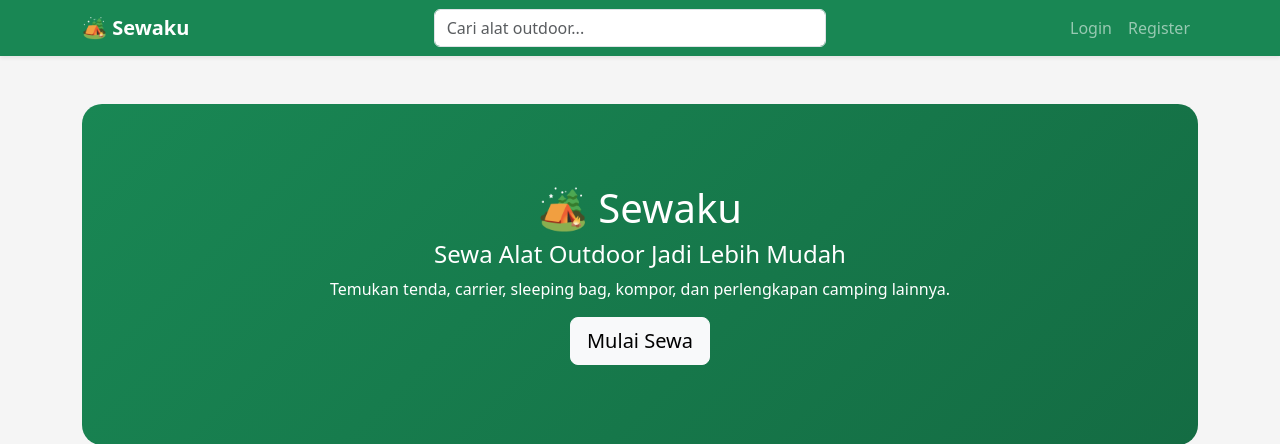
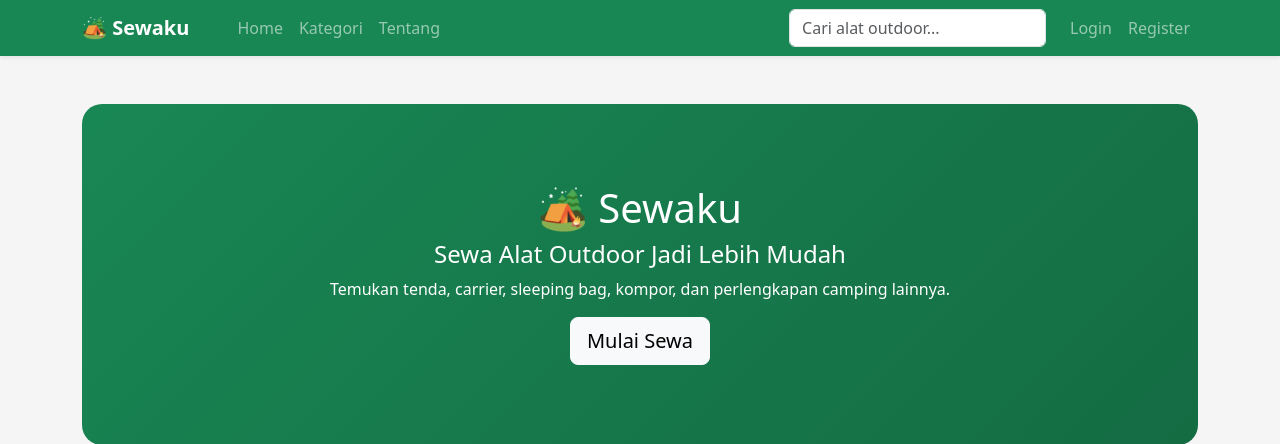
Before and after one commit to Sewaku23/Sewaku, a Django app: template templates/home.html in a window 1280 px wide. Shown: the top 444 px of the page. Run offline with Django 5.2, Linux system fonts and the light colour scheme; the template is opened without the code that fills it, so the values that code supplies are empty.

Commit message:
feat(auth): finalize profile and navbar

```diff
--- a/templates/components/navbar.html
+++ b/templates/components/navbar.html
@@ -1,57 +1,119 @@
 <nav class="navbar navbar-expand-lg navbar-dark bg-success shadow-sm">
     <div class="container">
 
-        <a class="navbar-brand fw-bold" href="/">
+        <a class="navbar-brand fw-bold" href="{% url 'home' %}">
             🏕 Sewaku
         </a>
 
         <button class="navbar-toggler"
                 type="button"
                 data-bs-toggle="collapse"
-                data-bs-target="#navbar">
+                data-bs-target="#navbarNav">
 
             <span class="navbar-toggler-icon"></span>
 
         </button>
 
-        <div class="collapse navbar-collapse" id="navbar">
+        <div class="collapse navbar-collapse" id="navbarNav">
 
-            <form class="d-flex mx-auto" style="width:400px">
+            <!-- Menu kiri -->
+            <ul class="navbar-nav me-auto ms-4">
+
+                <li class="nav-item">
+                    <a class="nav-link" href="{% url 'home' %}">
+                        Home
+                    </a>
+                </li>
+
+                <li class="nav-item">
+                    <a class="nav-link" href="#">
+                        Kategori
+                    </a>
+                </li>
+
+                <li class="nav-item">
+                    <a class="nav-link" href="#">
+                        Tentang
+                    </a>
+                </li>
+
+            </ul>
+
+            <!-- Search -->
+            <form class="d-flex me-3">
 
                 <input
-                    class="form-control me-2"
+                    class="form-control"
+                    type="search"
                     placeholder="Cari alat outdoor...">
 
             </form>
 
+            <!-- Menu kanan -->
             <ul class="navbar-nav">
 
                 {% if user.is_authenticated %}
 
-    <li class="nav-item">
-        <a class="nav-link" href="{% url 'profile' %}">
-            {{ user.username }}
+                <li class="nav-item dropdown">
+
+                    <a class="nav-link dropdown-toggle"
+                       href="#"
+                       role="button"
+                       data-bs-toggle="dropdown">
+
+                        👤 {{ user.username }}
+
+                    </a>
+
+                    <ul class="dropdown-menu dropdown-menu-end">
+
+                        <li>
+                            <a class="dropdown-item"
+                               href="{% url 'profile' %}">
+                                👤 Profile
                             </a>
                         </li>
 
-    <li class="nav-item">
-        <a class="nav-link" href="{% url 'logout' %}">
-            Logout
+                        <li>
+                            <a class="dropdown-item disabled"
+                               href="#">
+                                📦 Riwayat Sewa
                             </a>
+                        </li>
+
+                        <li>
+                            <hr class="dropdown-divider">
+                        </li>
+
+                        <li>
+                            <a class="dropdown-item text-danger"
+                               href="{% url 'logout' %}">
+                                🚪 Logout
+                            </a>
+                        </li>
+
+                    </ul>
+
                 </li>
 
                 {% else %}
 
                 <li class="nav-item">
-        <a class="nav-link" href="{% url 'login' %}">
+
+                    <a class="nav-link"
+                       href="{% url 'login' %}">
                         Login
                     </a>
+
                 </li>
 
                 <li class="nav-item">
-        <a class="nav-link" href="{% url 'register' %}">
+
+                    <a class="nav-link"
+                       href="{% url 'register' %}">
                         Register
                     </a>
+
                 </li>
 
                 {% endif %}
@@ -61,5 +123,4 @@
         </div>
 
     </div>
-
 </nav>
```
Also changed, not shown: templates/accounts/edit_profile.html (+76 -10 lines), templates/accounts/profile.html (+31 -10 lines). Lines whose indentation alone changed are shown as unchanged.
